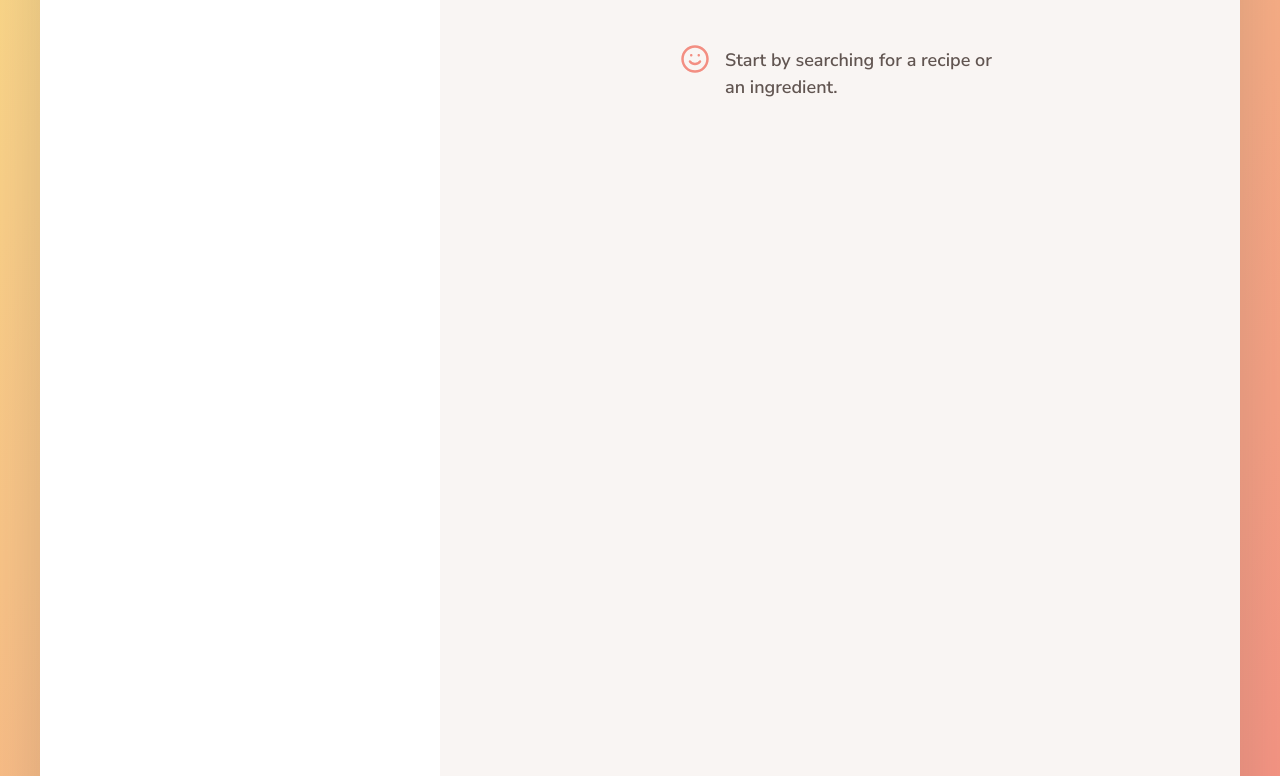
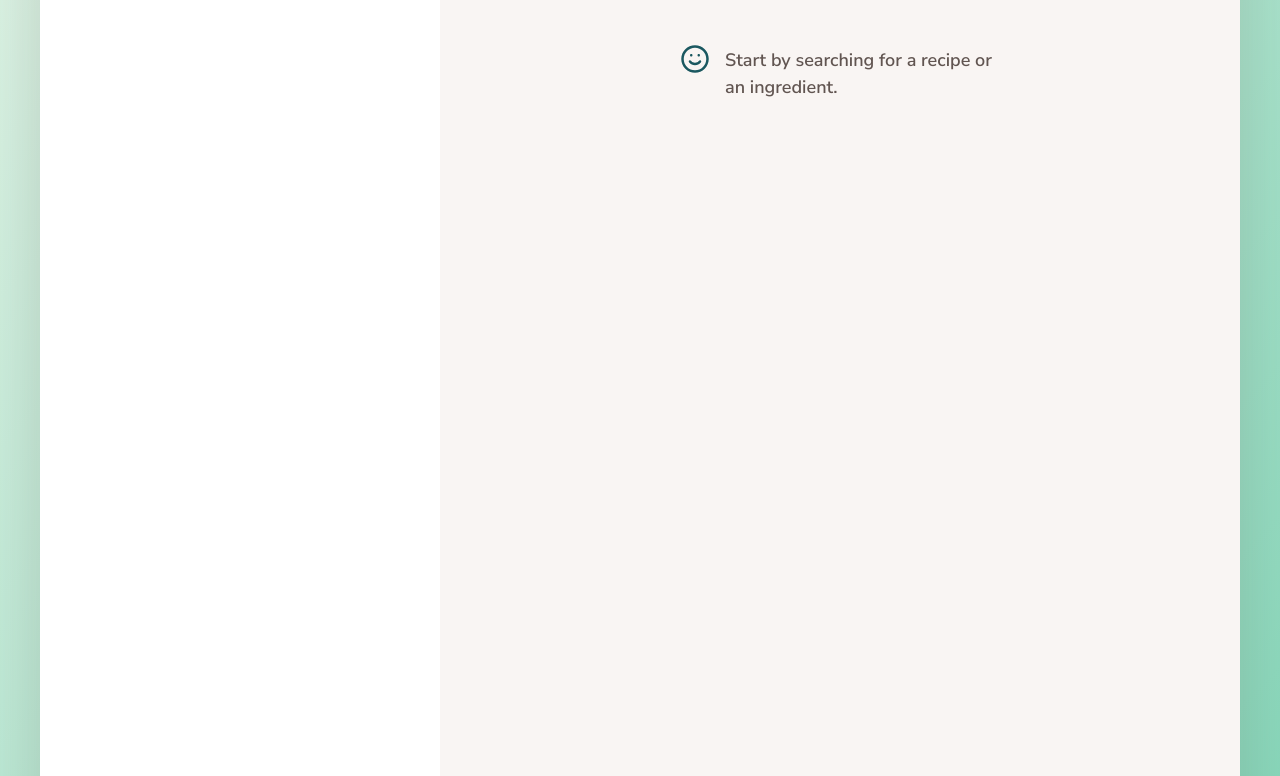
Before and after one commit to it0na72/flavorfolio, a website built with Parcel: page index.html in a window 1280 px wide. Shown: the part 154-930 px from the top of the page. Built offline with nearby package versions, Linux system fonts and the light colour scheme.

Commit message:
improved logo, changed colour pallet & added readme

```diff
--- a/index.html
+++ b/index.html
@@ -8,7 +8,7 @@
       href="https://fonts.googleapis.com/css?family=Nunito+Sans:400,600,700"
       rel="stylesheet"
     />
-    <link rel="shortcut icon" href="src/img/favicon.png" type="image/x-icon" />
+    <link rel="shortcut icon" href="src/img/favicon.gif" type="image/gif" />
 
     <link rel="stylesheet" href="src/sass/main.scss" />
     <script type="module" src="src/js/controller.js"></script>
--- a/src/sass/_base.scss
+++ b/src/sass/_base.scss
@@ -1,7 +1,7 @@
 // $color-primary: #f59a83;
-$color-primary: #f38e82;
-$color-grad-1: #fbdb89;
-$color-grad-2: #f48982;
+$color-primary: #1b5860;
+$color-grad-1: #e0f4e6;
+$color-grad-2: #7bd3b4;
 
 $color-grey-light-1: #f9f5f3; // Light background
 $color-grey-light-2: #f2efee; // Light lines
```
Also changed, not shown: README.md (added), src/img/favicon.gif (added), src/img/favicon.png (deleted), src/img/logo.png.
